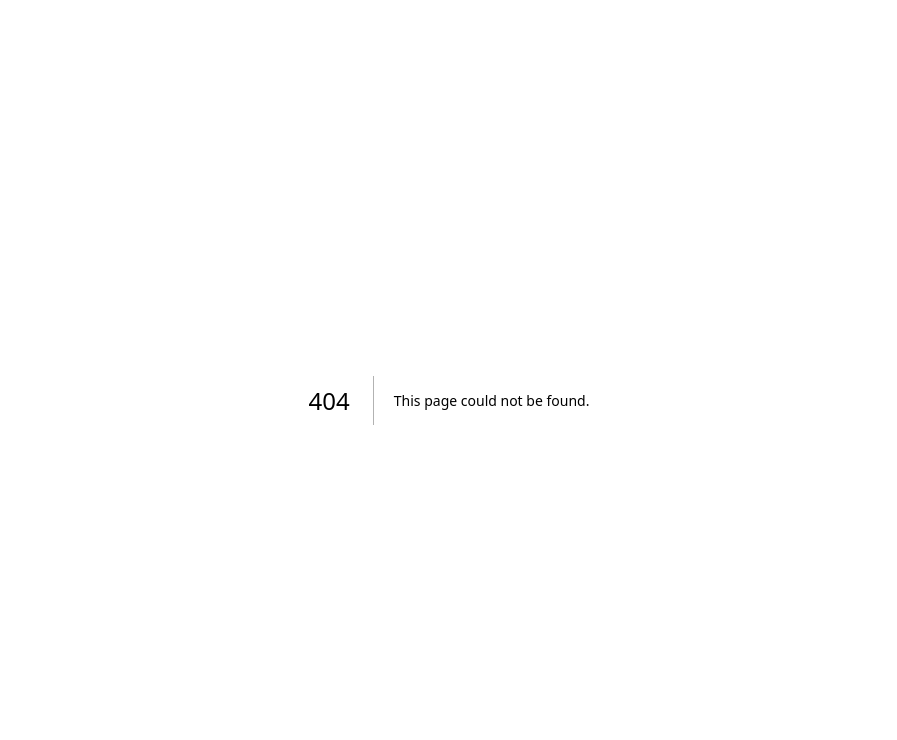
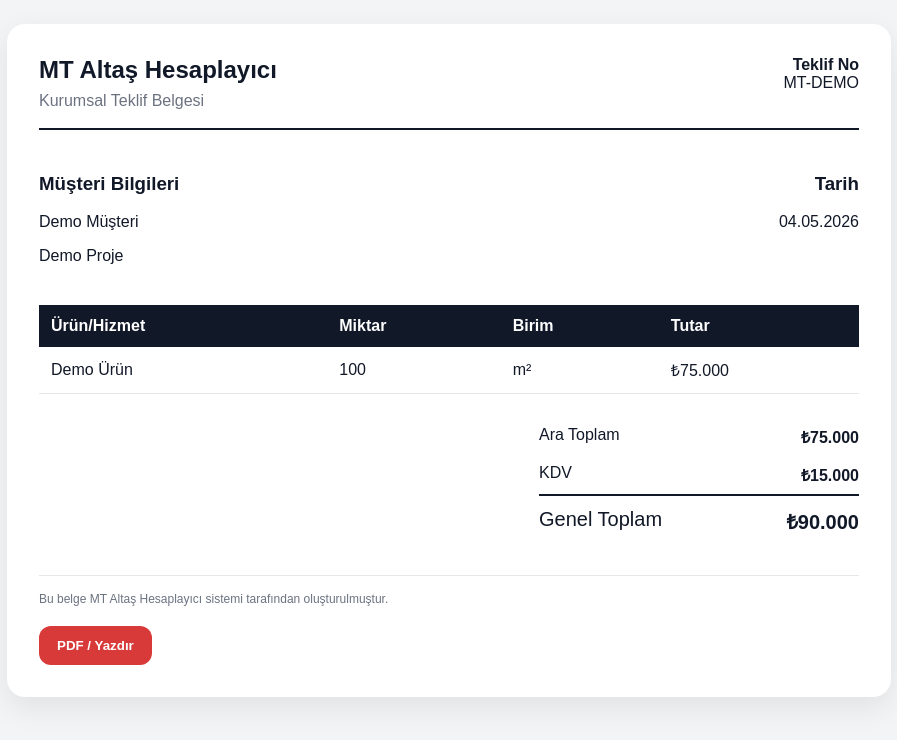
Before and after one commit to altasburhan2525-del/mta-saas0, a Next.js app: page /proposal/print in a window 1280 px wide. Before the commit this address had no page. Shown: the top 740 px of the page, without its empty margins (191-1088 px from the left). Built offline with nearby package versions, Linux system fonts and the light colour scheme.

Commit message:
Add printable proposal PDF page

```diff
--- /dev/null
+++ b/app/proposal/print/page.tsx
@@ -0,0 +1,65 @@
+export default function ProposalPrintPage(){
+  return (
+    <main style={{minHeight:'100vh',background:'#f3f4f6',padding:24,fontFamily:'Arial',color:'#111827'}}>
+      <section style={{maxWidth:820,margin:'0 auto',background:'#fff',padding:32,borderRadius:18,boxShadow:'0 10px 30px rgba(0,0,0,.08)'}}>
+        <header style={{display:'flex',justifyContent:'space-between',gap:16,borderBottom:'2px solid #111827',paddingBottom:18}}>
+          <div>
+            <h1 style={{margin:0}}>MT Altaş Hesaplayıcı</h1>
+            <p style={{margin:'8px 0 0',color:'#6b7280'}}>Kurumsal Teklif Belgesi</p>
+          </div>
+          <div style={{textAlign:'right'}}>
+            <strong>Teklif No</strong>
+            <div>MT-DEMO</div>
+          </div>
+        </header>
+
+        <section style={{display:'grid',gridTemplateColumns:'1fr 1fr',gap:18,marginTop:24}}>
+          <div>
+            <h3>Müşteri Bilgileri</h3>
+            <p>Demo Müşteri</p>
+            <p>Demo Proje</p>
+          </div>
+          <div style={{textAlign:'right'}}>
+            <h3>Tarih</h3>
+            <p>{new Date().toLocaleDateString('tr-TR')}</p>
+          </div>
+        </section>
+
+        <table style={{width:'100%',borderCollapse:'collapse',marginTop:24}}>
+          <thead>
+            <tr style={{background:'#111827',color:'#fff'}}>
+              <th style={th}>Ürün/Hizmet</th>
+              <th style={th}>Miktar</th>
+              <th style={th}>Birim</th>
+              <th style={th}>Tutar</th>
+            </tr>
+          </thead>
+          <tbody>
+            <tr>
+              <td style={td}>Demo Ürün</td>
+              <td style={td}>100</td>
+              <td style={td}>m²</td>
+              <td style={td}>₺75.000</td>
+            </tr>
+          </tbody>
+        </table>
+
+        <section style={{marginTop:24,marginLeft:'auto',maxWidth:320}}>
+          <div style={totalRow}><span>Ara Toplam</span><strong>₺75.000</strong></div>
+          <div style={totalRow}><span>KDV</span><strong>₺15.000</strong></div>
+          <div style={{...totalRow,fontSize:20,borderTop:'2px solid #111827',paddingTop:12}}><span>Genel Toplam</span><strong>₺90.000</strong></div>
+        </section>
+
+        <footer style={{marginTop:32,borderTop:'1px solid #e5e7eb',paddingTop:16,color:'#6b7280',fontSize:12}}>
+          Bu belge MT Altaş Hesaplayıcı sistemi tarafından oluşturulmuştur.
+        </footer>
+
+        <button onClick="window.print()" style={{marginTop:20,padding:'12px 18px',borderRadius:12,border:0,background:'#d83939',color:'#fff',fontWeight:900}}>PDF / Yazdır</button>
+      </section>
+    </main>
+  );
+}
+
+const th = {padding:12,textAlign:'left' as const};
+const td = {padding:12,borderBottom:'1px solid #e5e7eb'};
+const totalRow = {display:'flex',justifyContent:'space-between',padding:'8px 0'};
```
